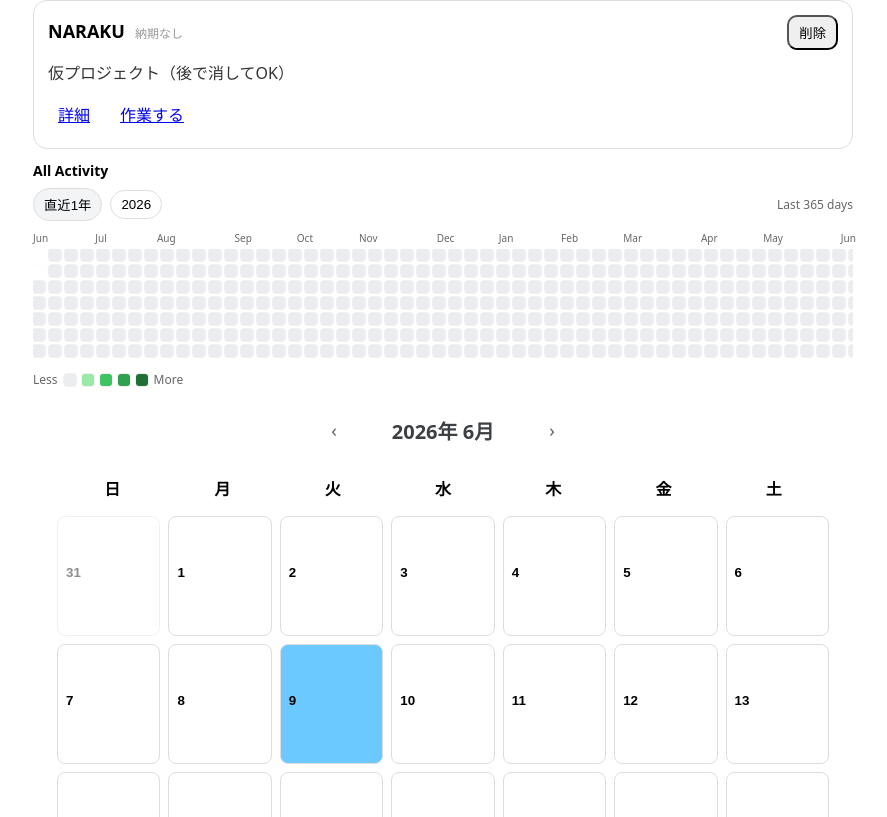
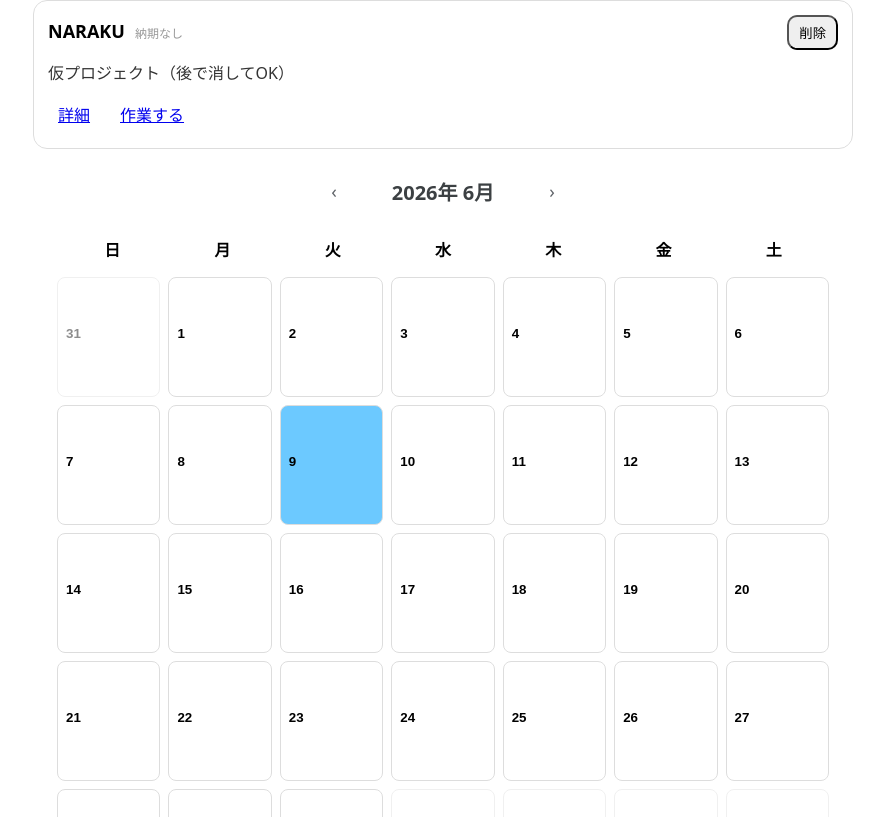
Before and after one commit to kei5o55/worklog-app, a React (Vite) app: page /projects in a window 1280 px wide. Shown: the part 123-940 px from the top of the page, without its empty margins (197-1084 px from the left). Built offline with nearby package versions, Linux system fonts and the light colour scheme.

Commit message:
配置の最適化

```diff
--- a/src/components/ScheduleCalendar.tsx
+++ b/src/components/ScheduleCalendar.tsx
@@ -26,7 +26,7 @@ export default function ScheduleCalendar({
 }: Props) {
     const [selectedDate, setSelectedDate] = useState<string | null>(null);
 
-        const cells = useMemo(() => {
+    const cells = useMemo(() => {
         return buildCalendarCells(year, month, projects, memos, commits);
     }, [year, month, projects, memos, commits]);
 
--- a/src/pages/ProjectsPage.tsx
+++ b/src/pages/ProjectsPage.tsx
@@ -202,12 +202,14 @@ export default function ProjectsPage() {
 
       <CreateProjectModal open={isCreateOpen} onClose={() => setIsCreateOpen(false)} onCreate={onCreate} />
 
+    <section>
+        <CalendarBoard projectsFromParent={projects} />
+    </section>
+
     <section style={{ marginTop: 12 }}>
         <ContributionHeatmap commits={commitsAll} title="All Activity" />
     </section>
-    <section>
-        <CalendarBoard projectsFromParent={projects} />
-    </section>
+
     </main>
   );
 }
```
